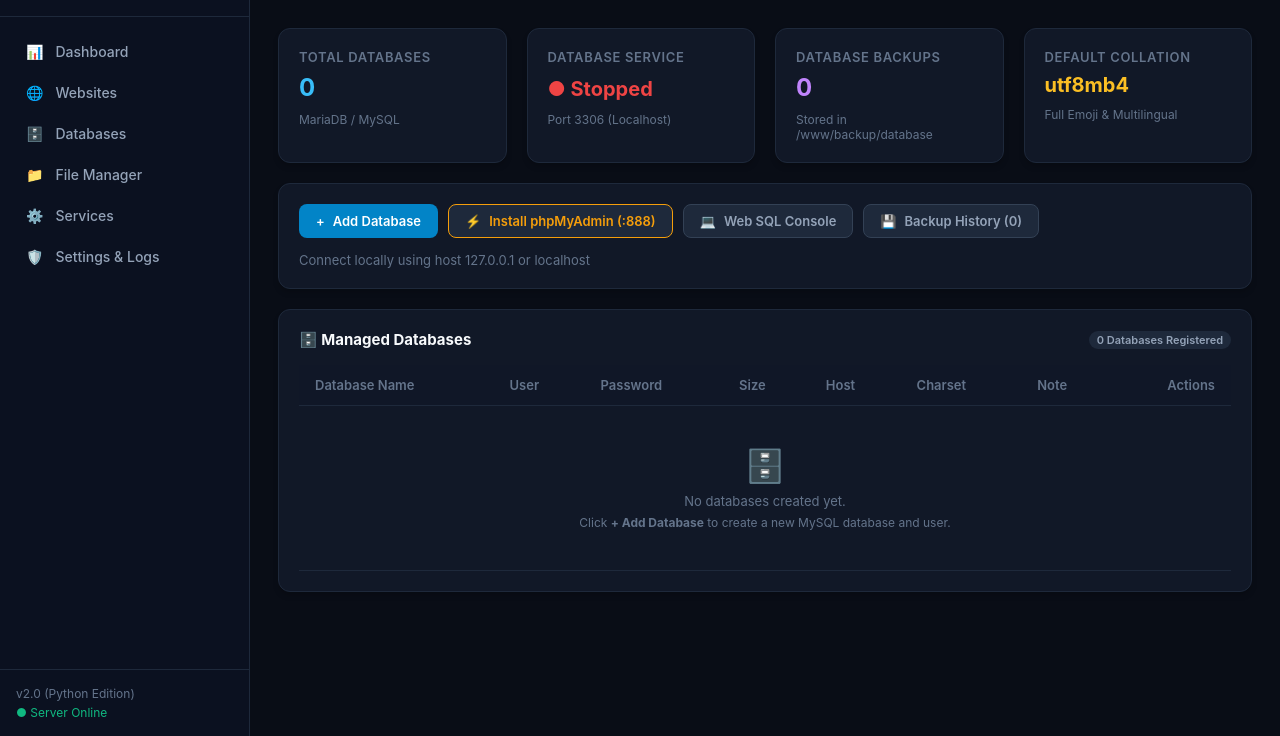
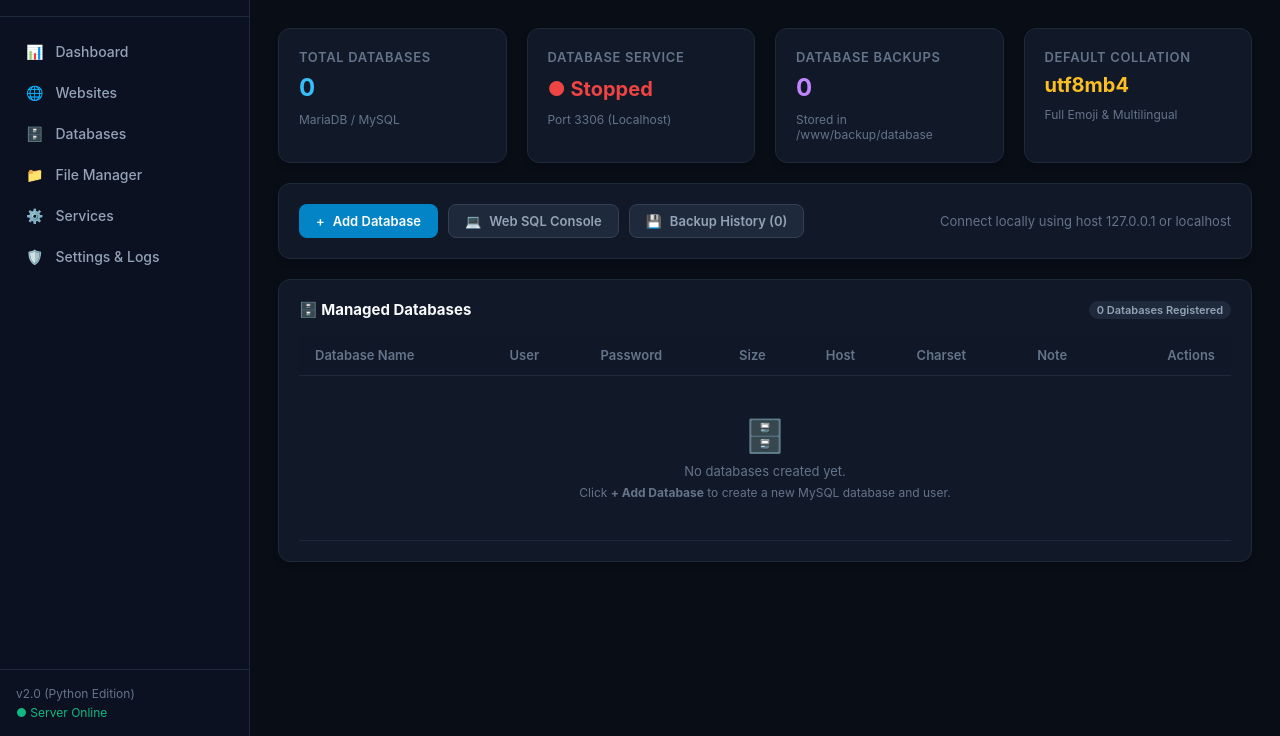
Before and after one commit to Thegeekpod/vps-paneel, a FastAPI app: template app/templates/databases.html in a window 1280 px wide. Shown: the part 64-800 px from the top of the page. Run offline with FastAPI, Linux system fonts and the light colour scheme; the template is opened without the code that fills it, so the values that code supplies are empty; parts of the project's set-up code (start-up, migrations or seed data) failed here and were passed over.

Commit message:
Completely remove Adminer / phpMyAdmin / Port 888 and rely exclusively on built-in native Web Database Manager

```diff
--- a/app/main.py
+++ b/app/main.py
@@ -9,7 +9,6 @@ from app.config import BASE_DIR, PANEL_PORT
 from app.database import init_db, get_db, hash_password, log_action
 from app.auth import create_access_token, get_current_user, COOKIE_NAME
 from app.services.nginx_service import ensure_default_catchall
-from app.services.database_service import ensure_database_manager
 from app.templates_util import render
 from app.routes import dashboard, websites, filemanager, databases, services, settings
 
@@ -32,7 +31,6 @@ app.include_router(settings.router)
 async def on_startup():
     init_db()
     ensure_default_catchall()
-    ensure_database_manager()
 
 @app.get("/login", response_class=HTMLResponse)
 async def login_view(request: Request):
--- a/app/services/database_service.py
+++ b/app/services/database_service.py
@@ -180,101 +180,7 @@ def execute_query_console(query: str, db_name: Optional[str] = None) -> Dict[str
     except Exception as e:
         return {"success": False, "error": str(e)}
 
-def is_phpmyadmin_ready() -> bool:
-    pma = Path("/var/www/phpmyadmin")
-    return (pma / "index.php").exists() and (pma / "libraries").exists()
 
-def setup_phpmyadmin_service() -> Tuple[bool, str]:
-    if os.name == 'nt':
-        return True, "Simulation: phpMyAdmin configured on port 888"
-
-    script = """#!/usr/bin/env bash
-set -e
-PMA_DIR="/var/www/phpmyadmin"
-mkdir -p "$PMA_DIR"
-
-DEBIAN_FRONTEND=noninteractive apt-get update -y >/dev/null 2>&1 || true
-DEBIAN_FRONTEND=noninteractive apt-get install -y php-fpm php-mysql php-mbstring php-zip php-gd php-curl php-xml curl tar gzip >/dev/null 2>&1 || true
-
-PHP_SOCK=$(find /run/php/ -name "php*-fpm.sock" 2>/dev/null | sort -V | tail -n 1)
-if [[ -z "$PHP_SOCK" ]]; then
-    PHP_SOCK="/run/php/php8.3-fpm.sock"
-fi
-
-PMA_TAR="/tmp/pma.tar.gz"
-echo "Downloading official phpMyAdmin 5.2.1..."
-curl -sSL "https://files.phpmyadmin.net/phpMyAdmin/5.2.1/phpMyAdmin-5.2.1-all-languages.tar.gz" -o "$PMA_TAR" || \
-curl -sSL "https://files.phpmyadmin.net/phpMyAdmin/5.2.1/phpMyAdmin-5.2.1-english.tar.gz" -o "$PMA_TAR"
-
-if [[ -f "$PMA_TAR" && -s "$PMA_TAR" ]]; then
-    rm -rf "${PMA_DIR:?}"/*
-    tar -xzf "$PMA_TAR" -C "$PMA_DIR" --strip-components=1
-    rm -f "$PMA_TAR"
-
-    if [[ -f "$PMA_DIR/config.sample.inc.php" ]]; then
-        cp "$PMA_DIR/config.sample.inc.php" "$PMA_DIR/config.inc.php"
-        BLOWFISH=$(openssl rand -hex 16 2>/dev/null || echo "vpspanelblowfishsecretkey123456")
-        sed -i "s|\\$cfg\\['blowfish_secret'\\] = '';|\\$cfg\\['blowfish_secret'\\] = '${BLOWFISH}';|g" "$PMA_DIR/config.inc.php"
-        echo "\\$cfg['Servers'][1]['AllowNoPassword'] = true;" >> "$PMA_DIR/config.inc.php"
-    fi
-    mkdir -p "$PMA_DIR/tmp"
-    chmod 777 "$PMA_DIR/tmp"
-fi
-
-mkdir -p /var/www/html
-ln -sfn "$PMA_DIR" /var/www/html/phpmyadmin 2>/dev/null || true
-
-chown -R www-data:www-data "$PMA_DIR" 2>/dev/null || true
-chmod -R 755 "$PMA_DIR" 2>/dev/null || true
-
-cat > /etc/nginx/sites-available/phpmyadmin.conf << 'EOF'
-server {
-    listen 888 default_server;
-    listen [::]:888 default_server;
-    server_name _;
-    root /var/www/phpmyadmin;
-    index index.php index.html index.htm;
-
-    client_max_body_size 256M;
-
-    location / {
-        try_files $uri $uri/ /index.php?$query_string;
-    }
-
-    location ~ \.php$ {
-        include snippets/fastcgi-php.conf;
-        fastcgi_pass unix:PHP_SOCK_PLACEHOLDER;
-        fastcgi_param SCRIPT_FILENAME $document_root$fastcgi_script_name;
-    }
-
-    location ~ /\.ht {
-        deny all;
-    }
-}
-EOF
-sed -i "s|PHP_SOCK_PLACEHOLDER|${PHP_SOCK}|g" /etc/nginx/sites-available/phpmyadmin.conf
-ln -sf /etc/nginx/sites-available/phpmyadmin.conf /etc/nginx/sites-enabled/phpmyadmin.conf
-ufw allow 888/tcp 2>/dev/null || true
-nginx -t && (systemctl reload nginx || systemctl restart nginx)
-"""
-    try:
-        res = subprocess.run(["bash", "-c", script], stdout=subprocess.PIPE, stderr=subprocess.PIPE, text=True, timeout=240)
-        if res.returncode != 0:
-            return False, res.stderr or res.stdout
-        return True, "phpMyAdmin 5.2.1 installed and running on port 888"
-    except Exception as e:
-        return False, str(e)
-
-def ensure_database_manager():
-    """Ensure phpMyAdmin service is running if directory exists."""
-    if os.name == 'nt':
-        return
-    pma_dir = Path("/var/www/phpmyadmin")
-    if pma_dir.exists() and (pma_dir / "index.php").exists() and (pma_dir / "libraries").exists():
-        pma_conf = Path("/etc/nginx/sites-available/phpmyadmin.conf")
-        pma_enabled = Path("/etc/nginx/sites-enabled/phpmyadmin.conf")
-        if not pma_conf.exists() or not pma_enabled.exists():
-            setup_phpmyadmin_service()
 
 def get_database_tables(db_name: str) -> List[Dict[str, Any]]:
     """Fetch tables list with engine, row count, collation and size for a database."""
--- a/app/templates/database_manager.html
+++ b/app/templates/database_manager.html
@@ -70,9 +70,6 @@
                 </div>
 
                 <div style="display: flex; gap: 8px; align-items: center;">
-                    <a href="{{ pma_url }}" target="_blank" class="btn btn-secondary" style="font-size: 12px; padding: 6px 12px; border-color: #f59e0b; color: #f59e0b;" title="Open in external phpMyAdmin (:888)">
-                        🔗 Open phpMyAdmin (:888)
-                    </a>
                     <button onclick="openModal('importSqlModal')" class="btn btn-secondary" style="font-size: 12px; padding: 6px 12px;">
                         📥 Import SQL
                     </button>
--- a/app/templates/databases.html
+++ b/app/templates/databases.html
@@ -71,17 +71,8 @@
             </button>
             {% if databases %}
             <a href="/databases/{{ databases[0].db_name }}/manage" class="btn btn-primary" style="background: linear-gradient(135deg, #0284c7, #0369a1); border: none; font-weight: 700; font-size: 13px; padding: 8px 16px; text-decoration: none;">
-                <span>⚡</span> Web DB Manager (phpMyAdmin UI)
+                <span>⚡</span> Manage Databases (Web UI)
             </a>
-            {% endif %}
-            {% if pma_ready %}
-            <a href="{{ pma_url }}" target="_blank" class="btn btn-secondary" style="border-color: #f59e0b; color: #f59e0b; font-weight: 700; font-size: 13px; padding: 8px 16px; text-decoration: none;">
-                <span>🔗</span> phpMyAdmin (:888)
-            </a>
-            {% else %}
-            <button onclick="setupPma()" class="btn btn-secondary" style="border-color: #f59e0b; color: #f59e0b; font-size: 13px; padding: 8px 16px;" id="btnSetupPma">
-                <span>⚡</span> Install phpMyAdmin (:888)
-            </button>
             {% endif %}
             <button onclick="openModal('sqlConsoleModal')" class="btn btn-secondary" style="font-size: 13px; padding: 8px 16px;">
                 <span>💻</span> Web SQL Console
@@ -139,14 +130,9 @@
                     <td style="color: var(--text-muted); font-size: 12px;">{{ db.note or '-' }}</td>
                     <td style="text-align: right;">
                         <div style="display: inline-flex; gap: 6px;">
-                            <a href="/databases/{{ db.db_name }}/manage" class="btn btn-primary" style="padding: 4px 10px; font-size: 11px; font-weight: 700; background: linear-gradient(135deg, #0284c7, #0369a1); border: none; text-decoration: none;" title="Manage tables and browse data in phpMyAdmin-style UI">
+                            <a href="/databases/{{ db.db_name }}/manage" class="btn btn-primary" style="padding: 4px 10px; font-size: 11px; font-weight: 700; background: linear-gradient(135deg, #0284c7, #0369a1); border: none; text-decoration: none;" title="Manage tables, structure, browse records and execute SQL">
                                 ⚡ Manage
                             </a>
-                            {% if pma_ready %}
-                            <a href="{{ pma_url }}" target="_blank" class="btn btn-secondary" style="padding: 4px 8px; font-size: 11px; border-color: rgba(245, 158, 11, 0.4); color: #fbbf24;" title="Open in external phpMyAdmin (:888)">
-                                🔗 :888
-                            </a>
-                            {% endif %}
                             <button onclick="backupDatabase({{ db.id }}, '{{ db.db_name }}')" class="btn btn-secondary" style="padding: 4px 8px; font-size: 11px;" title="Create Backup">
                                 💾 Backup
                             </button>
@@ -590,25 +576,6 @@
         }
     });
 
-    async function setupPma() {
-        const btn = document.getElementById("btnSetupPma");
-        if (btn) btn.innerText = "Installing phpMyAdmin...";
-        showToast("Setting up phpMyAdmin on Port 888 (this takes ~15 seconds)...", "success");
-        try {
-            const res = await fetch("/databases/setup-pma", { method: "POST" });
-            const data = await res.json();
-            if (data.success) {
-                showToast("phpMyAdmin configured successfully!", "success");
-                setTimeout(() => location.reload(), 1000);
-            } else {
-                showToast(data.message || "Setup failed", "danger");
-                if (btn) btn.innerText = "Install phpMyAdmin (:888)";
-            }
-        } catch (e) {
-            showToast("Setup error: " + e, "danger");
-        }
-    }
-
     document.addEventListener("DOMContentLoaded", () => {
         generateRandomPass("addDbPass");
     });
```
Also changed, not shown: app/routes/databases.py (+0 -20 lines), 2 other files.
